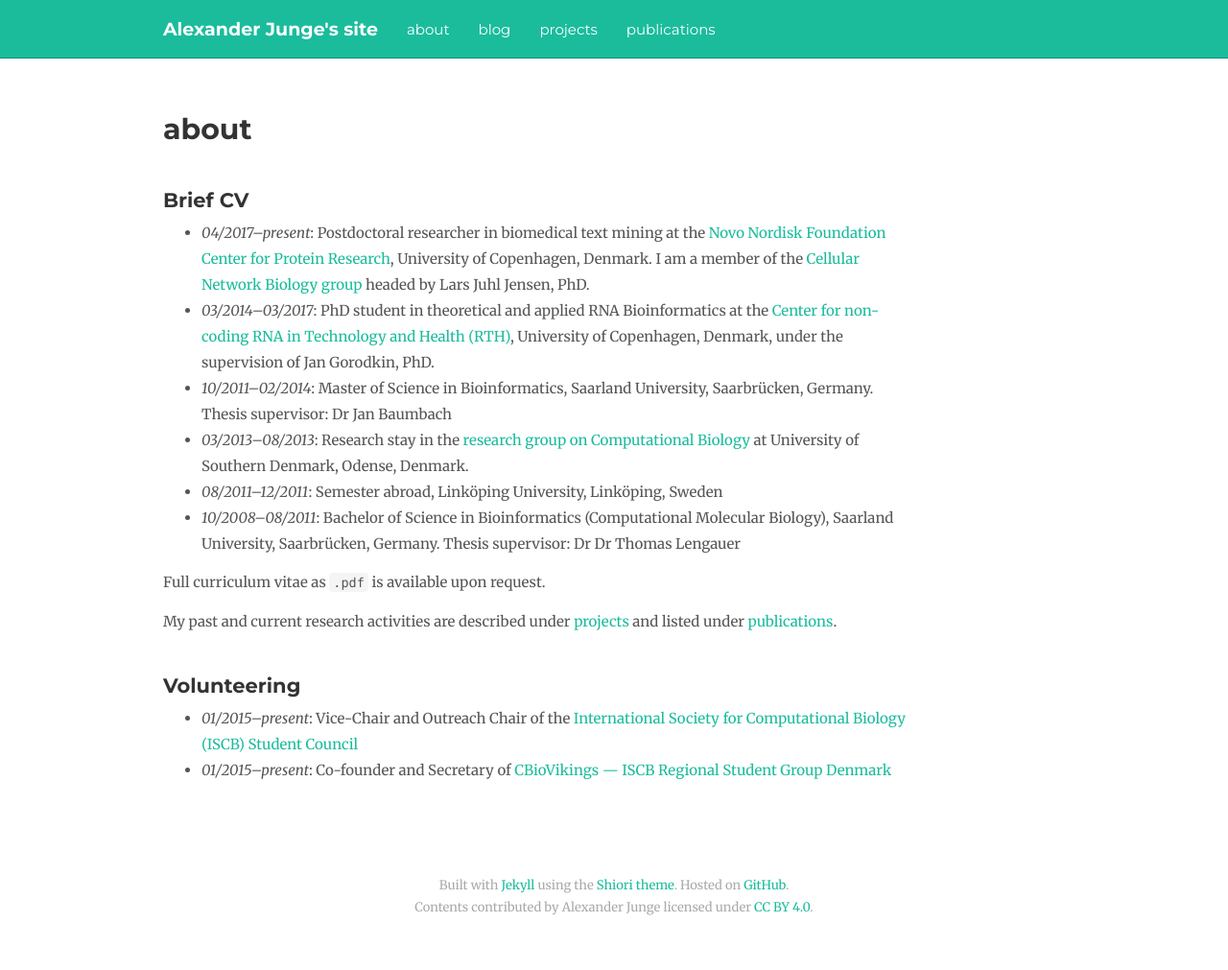
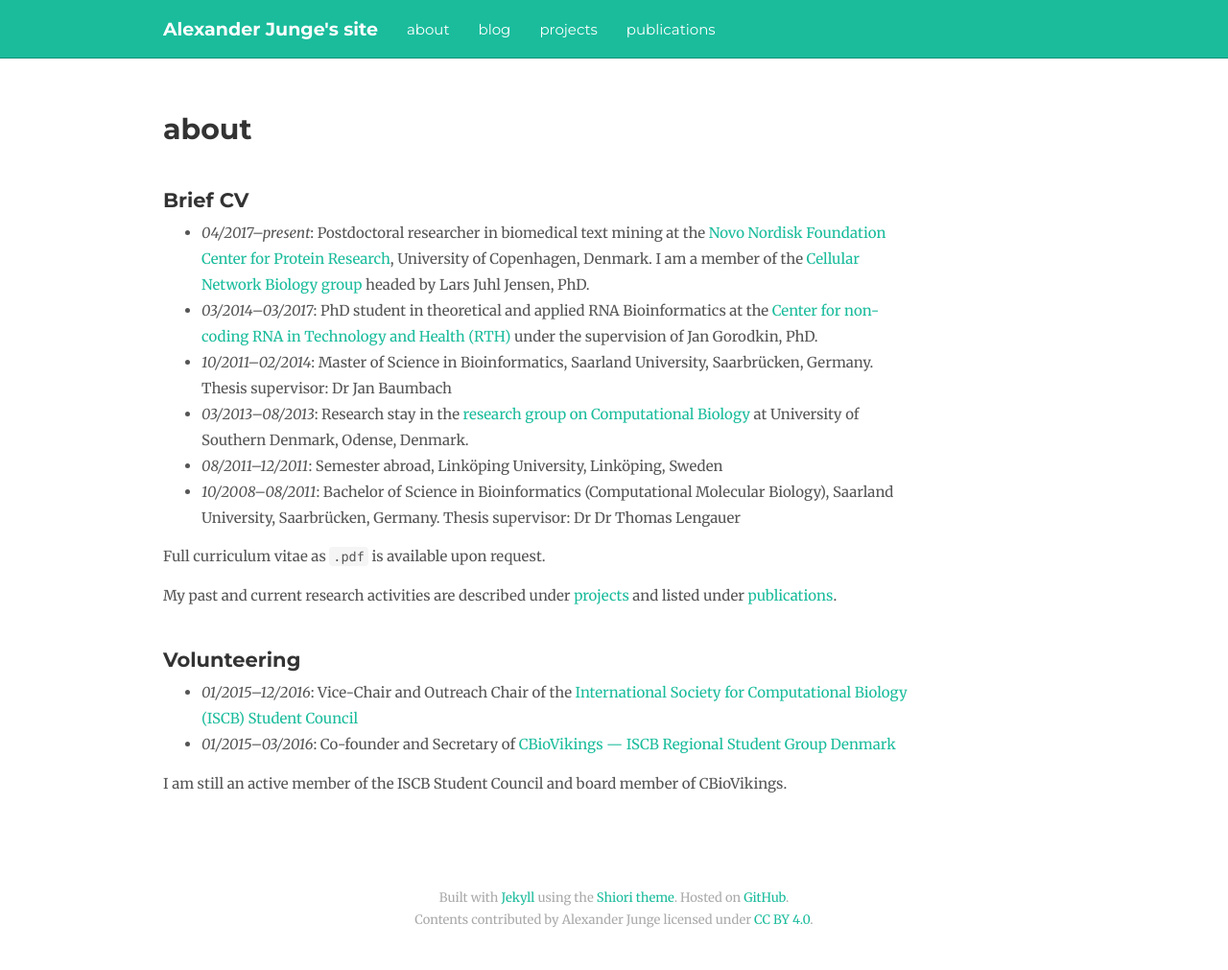
Before and after one commit to JungeAlexander/JungeAlexander.github.io, a Jekyll site: the page built from pages/about.md, in a window 1280 px wide. Shown: the whole page at 96% size. Built offline with Jekyll 4.4.1, drawn with Linux system fonts in a browser that asks for light colours; nearby versions of some CDN libraries; comment, search, counter and statistics services are not loaded.

Commit message:
update section on volunteering

```diff
--- a/pages/about.md
+++ b/pages/about.md
@@ -7,7 +7,7 @@ description: Website created by Alexander Junge with GitHub Pages
 ## Brief CV
 
 - *04/2017--present*: Postdoctoral researcher in biomedical text mining at the [Novo Nordisk Foundation Center for Protein Research](http://www.cpr.ku.dk/), University of Copenhagen, Denmark. I am a member of the [Cellular Network Biology group](http://www.cpr.ku.dk/research/disease-systems-biology/jensen/) headed by Lars Juhl Jensen, PhD.
-- *03/2014--03/2017*: PhD student in theoretical and applied RNA Bioinformatics at the [Center for non-coding RNA in Technology and Health (RTH)](http://rth.dk/), University of Copenhagen, Denmark, under the supervision of Jan Gorodkin, PhD.
+- *03/2014--03/2017*: PhD student in theoretical and applied RNA Bioinformatics at the [Center for non-coding RNA in Technology and Health (RTH)](http://rth.dk/) under the supervision of Jan Gorodkin, PhD.
 - *10/2011--02/2014*: Master of Science in Bioinformatics, Saarland University, Saarbrücken, Germany. Thesis supervisor: Dr Jan Baumbach
 - *03/2013--08/2013*: Research stay in the [research group on Computational Biology](http://www.baumbachlab.net/) at University of Southern Denmark, Odense, Denmark.
 - *08/2011--12/2011*: Semester abroad, Linköping University, Linköping, Sweden
@@ -19,5 +19,7 @@ My past and current research activities are described under [projects](/pages/pr
 
 ## Volunteering
 
-- *01/2015--present*: Vice-Chair and Outreach Chair of the [International Society for Computational Biology (ISCB) Student Council](http://iscbsc.org/)
-- *01/2015--present*: Co-founder and Secretary of [CBioVikings &mdash; ISCB Regional Student Group Denmark](http://cbiovikings.org/)
+- *01/2015--12/2016*: Vice-Chair and Outreach Chair of the [International Society for Computational Biology (ISCB) Student Council](http://iscbsc.org/)
+- *01/2015--03/2016*: Co-founder and Secretary of [CBioVikings &mdash; ISCB Regional Student Group Denmark](http://cbiovikings.org/)
+
+I am still an active member of the ISCB Student Council and board member of CBioVikings.
```
